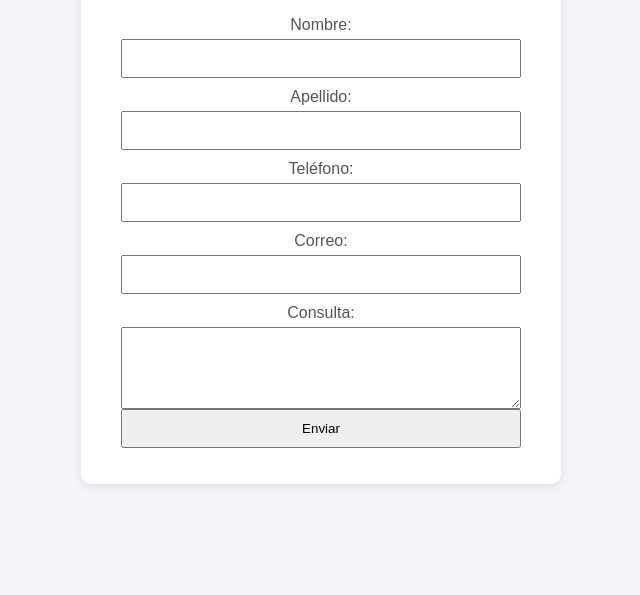
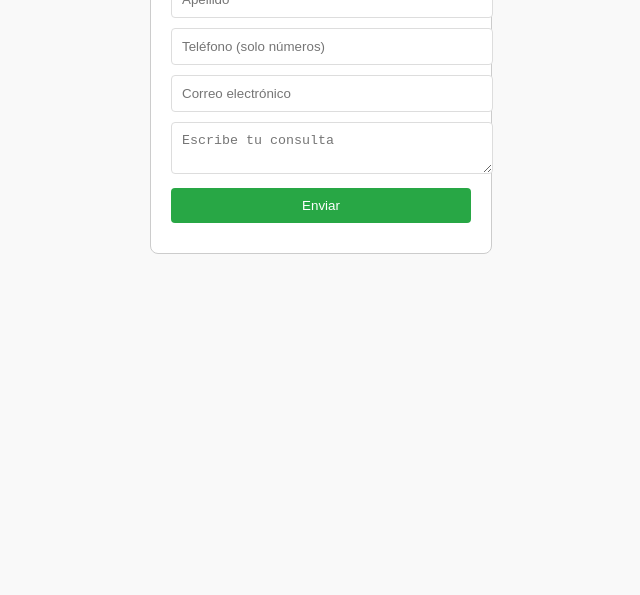
Before and after one commit to ChristopherLeyva/formulario-node, a website: page public/index.html in a window 1280 px wide. Shown: the part 205-800 px from the top of the page, without its empty margins (319-959 px from the left). Drawn offline with Linux system fonts and the light colour scheme; files that its build step writes are made by us from their sources.

Commit message:
Update index.html

```diff
--- a/public/index.html
+++ b/public/index.html
@@ -4,31 +4,72 @@
     <meta charset="UTF-8">
     <meta name="viewport" content="width=device-width, initial-scale=1.0">
     <title>Formulario de Registro</title>
-    <link rel="stylesheet" href="styles.css">
+    <style>
+        body {
+            font-family: Arial, sans-serif;
+            background-color: #f9f9f9;
+            margin: 0;
+            padding: 0;
+        }
+        form {
+            width: 300px;
+            margin: 50px auto;
+            padding: 20px;
+            border: 1px solid #ccc;
+            background: #fff;
+            border-radius: 8px;
+        }
+        input, textarea, button {
+            width: 100%;
+            margin-bottom: 10px;
+            padding: 10px;
+            border: 1px solid #ddd;
+            border-radius: 4px;
+        }
+        button {
+            background-color: #28a745;
+            color: #fff;
+            border: none;
+            cursor: pointer;
+        }
+        button:hover {
+            background-color: #218838;
+        }
+    </style>
 </head>
 <body>
-    <div class="container">
-        <h1>Registro de Usuario</h1>
-        <form id="registroForm">
-            <label for="nombre">Nombre:</label>
-            <input type="text" id="nombre" name="nombre" required>
+    <form id="registroForm">
+        <h2>Registro</h2>
+        <input type="text" id="nombre" name="nombre" placeholder="Nombre" required>
+        <input type="text" id="apellido" name="apellido" placeholder="Apellido" required>
+        <input type="tel" id="telefono" name="telefono" placeholder="Teléfono (solo números)" required>
+        <input type="email" id="correo" name="correo" placeholder="Correo electrónico" required>
+        <textarea id="consulta" name="consulta" placeholder="Escribe tu consulta" required></textarea>
+        <button type="submit">Enviar</button>
+    </form>
+    <script>
+        document.getElementById('registroForm').addEventListener('submit', async function (e) {
+            e.preventDefault();
+            const formData = {
+                nombre: document.getElementById('nombre').value,
+                apellido: document.getElementById('apellido').value,
+                telefono: document.getElementById('telefono').value,
+                correo: document.getElementById('correo').value,
+                consulta: document.getElementById('consulta').value
+            };
 
-            <label for="apellido">Apellido:</label>
-            <input type="text" id="apellido" name="apellido" required>
-
-            <label for="telefono">Teléfono:</label>
-            <input type="tel" id="telefono" name="telefono" required>
-
-            <label for="correo">Correo:</label>
-            <input type="email" id="correo" name="correo" required>
-
-            <label for="consulta">Consulta:</label>
-            <textarea id="consulta" name="consulta" rows="4" required></textarea>
-
-            <button type="submit">Enviar</button>
-        </form>
-        <p id="responseMessage"></p>
-    </div>
-    <script src="script.js"></script>
+            try {
+                const response = await fetch('http://3.85.51.133/registro', {
+                    method: 'POST',
+                    headers: { 'Content-Type': 'application/json' },
+                    body: JSON.stringify(formData)
+                });
+                const data = await response.json();
+                alert(data.message);
+            } catch (error) {
+                console.error('Error:', error);
+            }
+        });
+    </script>
 </body>
 </html>
```
